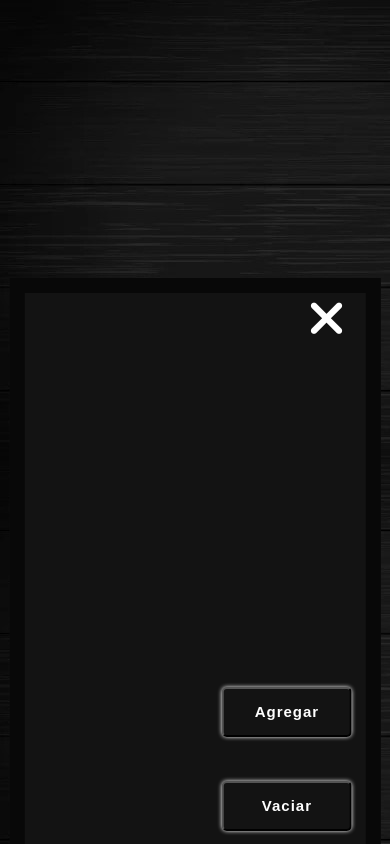
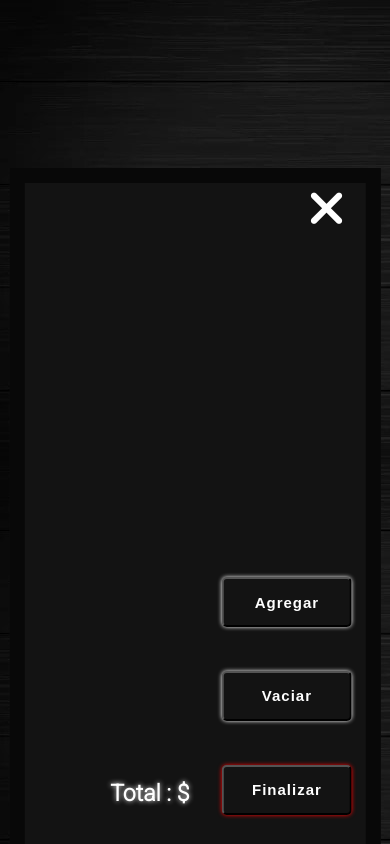
Before and after one commit to FacundoMendez/Simulador-de-Carta-de-Restaurante, a plain HTML site: page index.html in a window 390 px wide. Both pictures are taken after a click on the button "Ver pedido". Drawn offline with Linux system fonts and the light colour scheme.

Commit message:
Arreglo resp

```diff
--- a/index.js
+++ b/index.js
@@ -286,5 +286,6 @@ function check2(){
         document.getElementById("fin").style.pointerEvents="auto";
         document.getElementById("fin").style.boxShadow=" 0 0 0.4rem green";
     }
+    check();
 }
 check2();
--- a/style.css
+++ b/style.css
@@ -409,6 +409,7 @@ main{
 
     #listpedidos{
         width: 90%;
+        top: 30%;
     }
 
 
@@ -496,6 +497,7 @@ main{
 
     #listpedidos{
         width: 90%;
+        top: 30%;
     }
 
 
@@ -596,6 +598,7 @@ main{
 
     #listpedidos{
         width: 90%;
+        top: 30%;
     }
 
     #container__carta1{
```
